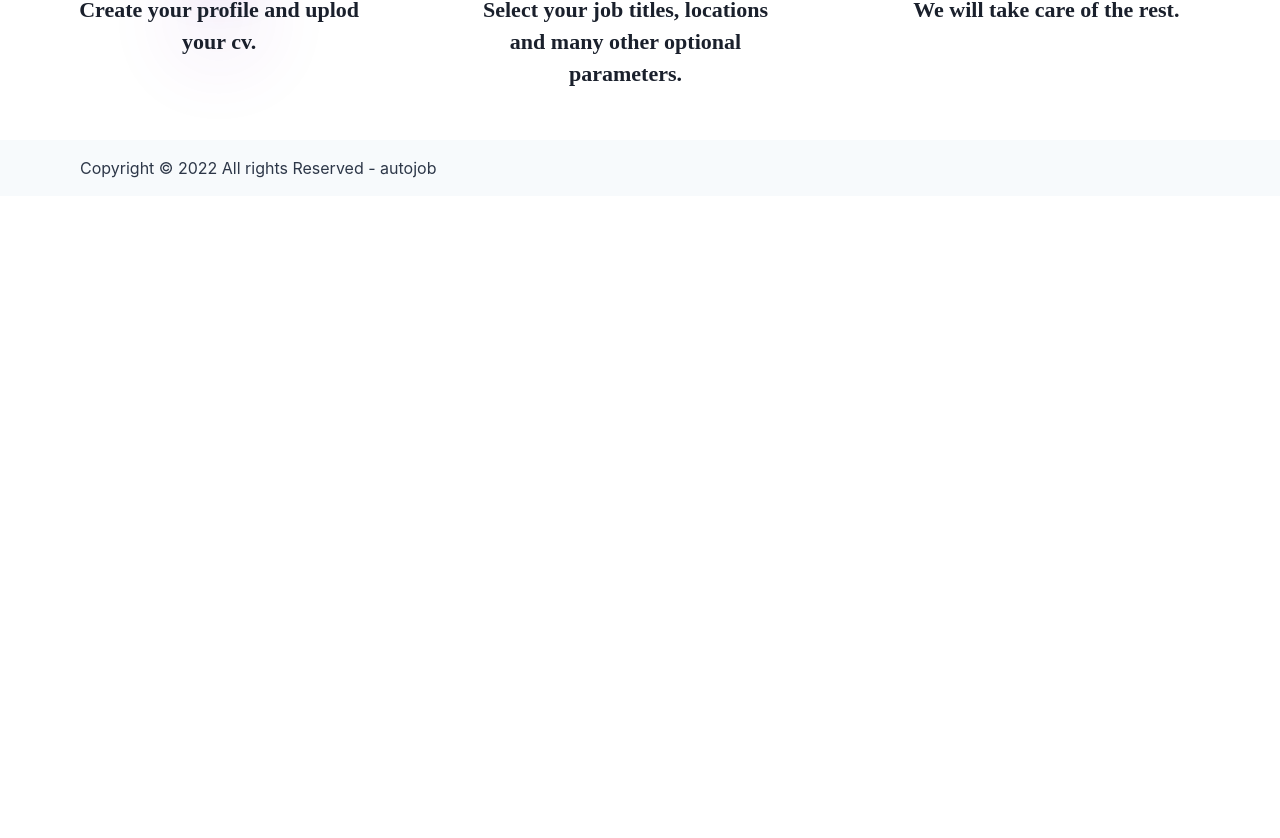
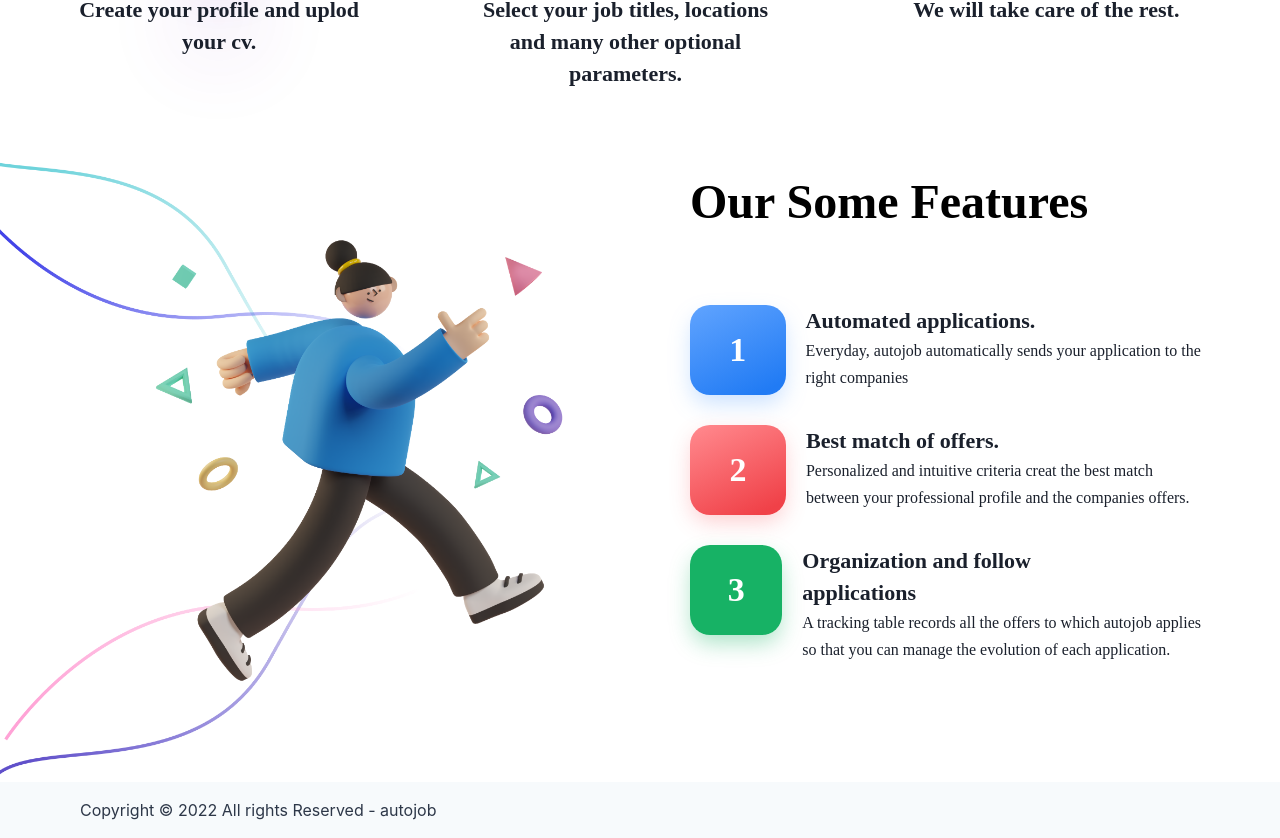
Before and after one commit to jambu43/auto-job-landing-page, a React (Create React App) app: page / in a window 1280 px wide. Shown: the part 1151-1989 px from the top of the page. Before the commit the page ends 1347 px from the top, so only its background shows below. Built offline with nearby package versions, Linux system fonts and the light colour scheme.

Commit message:
Feature section

```diff
--- /dev/null
+++ b/src/components/Features.tsx
@@ -0,0 +1,155 @@
+import React from "react";
+import {
+  Button,
+  Flex,
+  Heading,
+  Image,
+  Stack,
+  Text,
+  useBreakpointValue,
+} from "@chakra-ui/react";
+import styled from "styled-components";
+
+function Features() {
+  return (
+    <Stack
+      minH={"30vh"}
+      direction={{ base: "column", md: "row" }}
+      style={{ marginTop: "50px" }}
+    >
+      <Flex flex={1}>
+        <Image
+          alt={"Login Image"}
+          objectFit={"cover"}
+          src={"/images/features.png"}
+        />
+      </Flex>
+      <Flex p={8} flex={1} justify={"center"}>
+        <Stack spacing={6} w={"full"} maxW={"lg"}>
+          <Heading
+            fontSize={{ base: "3xl", md: "4xl", lg: "5xl" }}
+            style={{ marginBottom: "50px" }}
+          >
+            <Text color={"#000"} as={"span"} style={{ fontFamily: "Recoleta" }}>
+              Our Some Features
+            </Text>
+          </Heading>
+          <StepContainer>
+            <StepContent>
+              <StepOne>1</StepOne>
+              <StepRow>
+                <StepTitle>Automated applications.</StepTitle>
+                <StepDescription>
+                  Everyday, autojob automatically sends your application to the
+                  right companies
+                </StepDescription>
+              </StepRow>
+            </StepContent>
+
+            <StepContent>
+              <StepTwo>2</StepTwo>
+              <StepRow>
+                <StepTitle>Best match of offers.</StepTitle>
+                <StepDescription>
+                  Personalized and intuitive criteria creat the best match
+                  between your professional profile and the companies offers.
+                </StepDescription>
+              </StepRow>
+            </StepContent>
+            <StepContent>
+              <StepThree>3</StepThree>
+              <StepRow>
+                <StepTitle>Organization and follow applications</StepTitle>
+                <StepDescription>
+                  A tracking table records all the offers to which autojob
+                  applies so that you can manage the evolution of each
+                  application.
+                </StepDescription>
+              </StepRow>
+            </StepContent>
+          </StepContainer>
+        </Stack>
+      </Flex>
+    </Stack>
+  );
+}
+
+const StepContainer = styled.div`
+  width: 100%;
+  margin-top: 100px;
+  margin-bottom: 50px;
+`;
+const StepContent = styled.div`
+  display: flex;
+  margin-bottom: 30px;
+`;
+const StepRow = styled.div`
+  margin-left: 20px;
+`;
+const StepOne = styled.div`
+  width: 121px;
+  height: 90px;
+  background: linear-gradient(154.49deg, #5ca1fe 6.61%, #217bf4 89.72%);
+  box-shadow: 0px 10px 22px -2px rgba(109, 171, 255, 0.36);
+  border-radius: 20px;
+  text-align: center;
+  font-family: "Recoleta";
+  font-style: normal;
+  font-weight: 600;
+  font-size: 34px;
+  line-height: 46px;
+  color: #fff;
+  display: flex;
+  justify-content: center;
+  align-items: center;
+`;
+const StepTwo = styled.div`
+  width: 178px;
+  height: 90px;
+  background: linear-gradient(154.49deg, #ff858a 6.61%, #f04148 89.72%);
+  box-shadow: 0px 8px 22px -2px rgba(248, 87, 94, 0.3);
+  border-radius: 20px;
+  text-align: center;
+  font-family: "Recoleta";
+  font-style: normal;
+  font-weight: 600;
+  font-size: 34px;
+  line-height: 46px;
+  color: #fff;
+  display: flex;
+  justify-content: center;
+  align-items: center;
+`;
+const StepThree = styled.div`
+  width: 178px;
+  height: 90px;
+  background: linear-gradient(154.49deg, #17b265 6.61%, #17b265 89.72%);
+  box-shadow: 0px 10px 22px -2px rgba(23, 178, 101, 0.36);
+  border-radius: 20px;
+  text-align: center;
+  font-family: "Recoleta";
+  font-style: normal;
+  font-weight: 600;
+  font-size: 34px;
+  line-height: 46px;
+  color: #fff;
+  display: flex;
+  justify-content: center;
+  align-items: center;
+`;
+const StepTitle = styled.div`
+  font-family: "Recoleta";
+  font-style: normal;
+  font-weight: 600;
+  font-size: 22px;
+  line-height: 32px;
+  width: 320px;
+`;
+const StepDescription = styled.p`
+  font-family: "Product Sans";
+  font-style: normal;
+  font-weight: 400;
+  font-size: 16px;
+  line-height: 170%;
+`;
+export default Features;
--- a/src/pages/Home.tsx
+++ b/src/pages/Home.tsx
@@ -1,5 +1,6 @@
 import React from "react";
 import Banner from "../components/Banner";
+import Features from "../components/Features";
 import HowWorks from "../components/HowWorks";
 import Layout from "../components/partials/Layout";
 
@@ -8,6 +9,7 @@ function Home() {
     <Layout>
       <Banner />
       <HowWorks />
+      <Features />
     </Layout>
   );
 }
```
Also changed, not shown: public/images/features.png (added).
